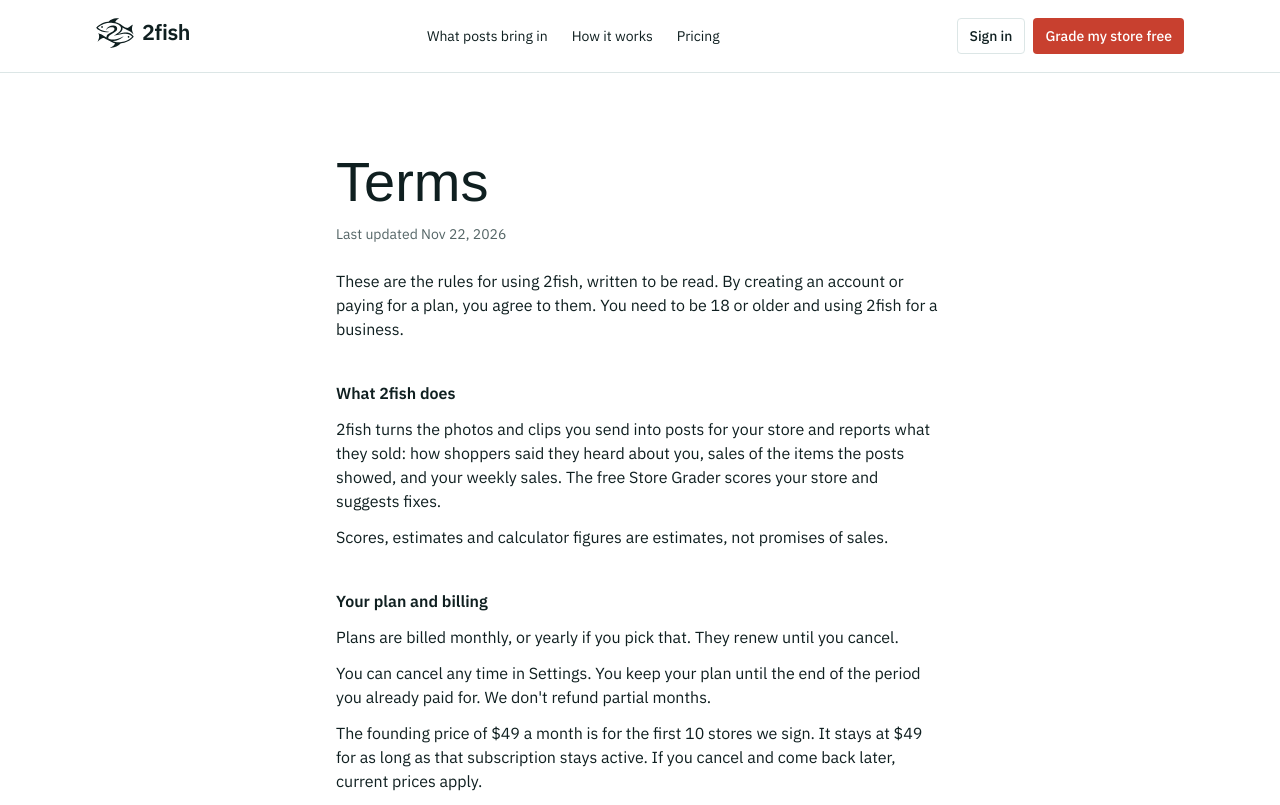
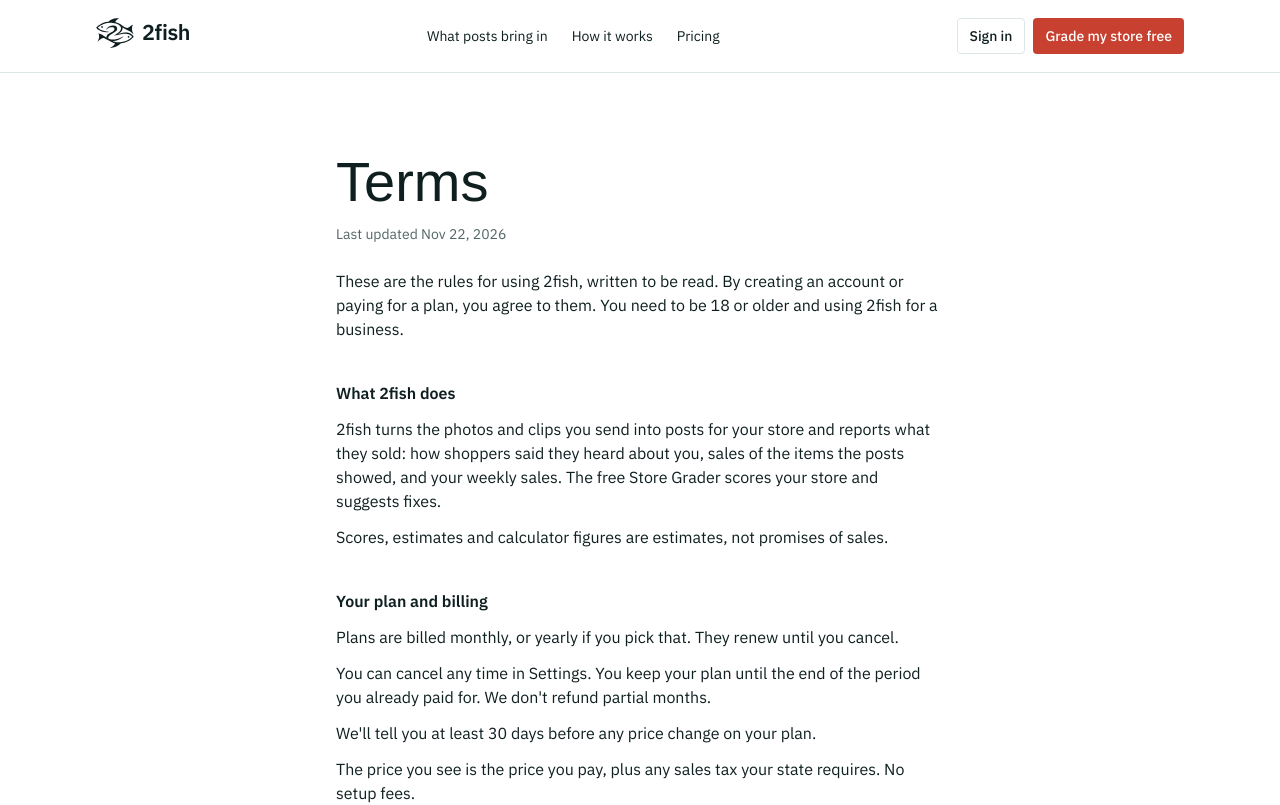
Before and after one commit to jacksonsanders13/2fish, a Next.js app: page /terms in a window 1280 px wide. Shown: the top 805 px of the page. Built offline with nearby package versions, Linux system fonts and the light colour scheme; a web font is replaced by a local one.

Commit message:
Terms: drop the founding price and the 60-day guarantee

```diff
--- a/src/app/terms/page.tsx
+++ b/src/app/terms/page.tsx
@@ -23,7 +23,6 @@ export default function TermsPage() {
           body: [
             "Plans are billed monthly, or yearly if you pick that. They renew until you cancel.",
             "You can cancel any time in Settings. You keep your plan until the end of the period you already paid for. We don't refund partial months.",
-            "The founding price of $49 a month is for the first 10 stores we sign. It stays at $49 for as long as that subscription stays active. If you cancel and come back later, current prices apply.",
             "We'll tell you at least 30 days before any price change on your plan.",
             "The price you see is the price you pay, plus any sales tax your state requires. No setup fees.",
           ],
@@ -31,17 +30,8 @@ export default function TermsPage() {
         {
           heading: "Refunds",
           body: [
-            "Cancel any time and you won't be charged again. We don't refund the month you're in, except under the 60-day guarantee below.",
+            "Cancel any time and you won't be charged again. We don't refund the month you're in.",
             "If we charged you by mistake, email hello@join2fish.com and we'll refund it.",
-          ],
-        },
-        {
-          heading: "The 60-day guarantee",
-          body: [
-            "We compare your total sales in your first 60 days on a paid plan with your sales in the 4 weeks before you started, scaled to the same length. If the increase is less than what you paid for those 60 days, your next month is free.",
-            "To qualify, either connect Square (it fills in your sales by itself) or type in your sales for the 4 weeks before you start and each week after, and the posts you approved need to go up.",
-            "Sales go up and down for many reasons besides posts, like weather and holidays. The guarantee only looks at the numbers above.",
-            "The guarantee is one free month, once per store. It isn't a cash refund.",
           ],
         },
         {
```
